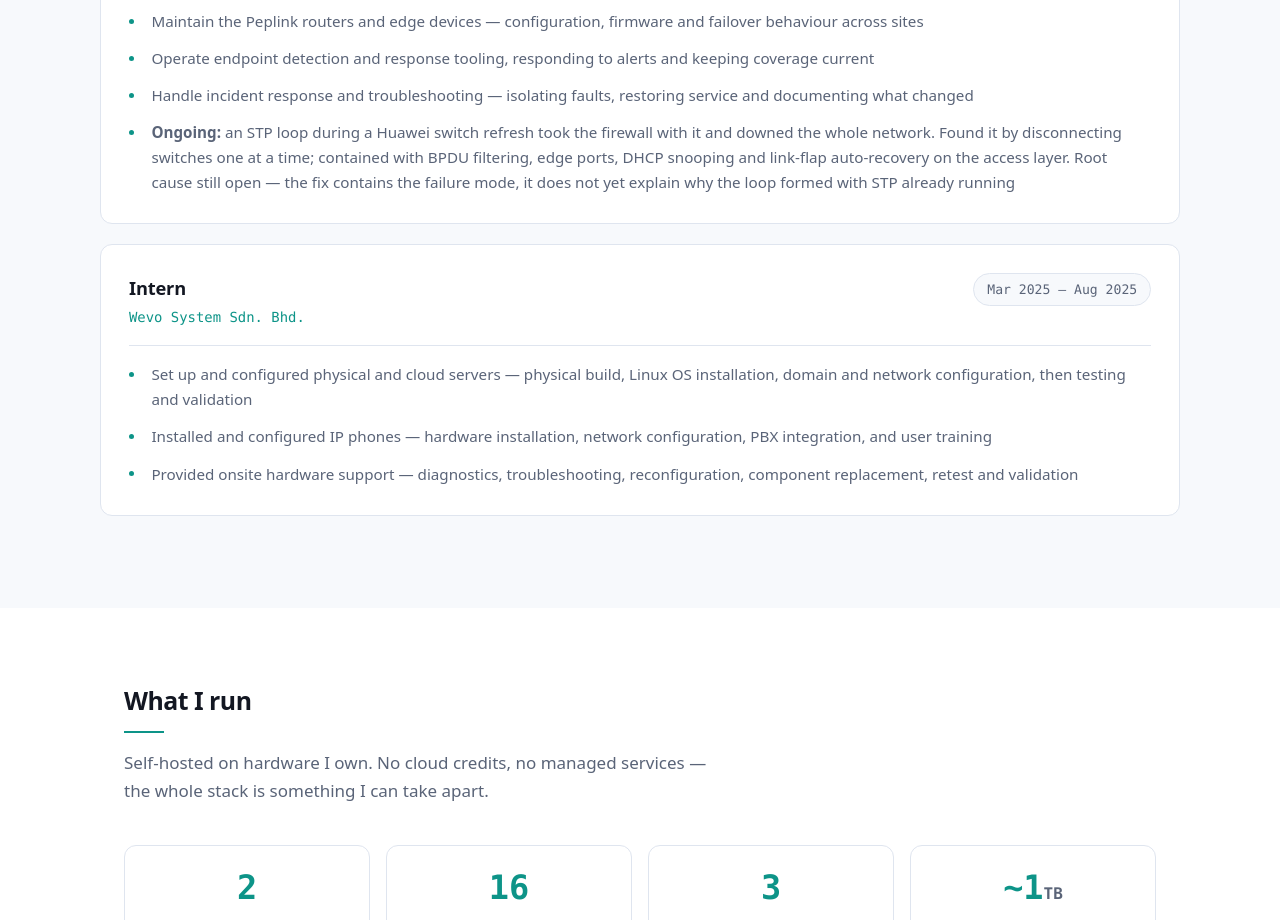
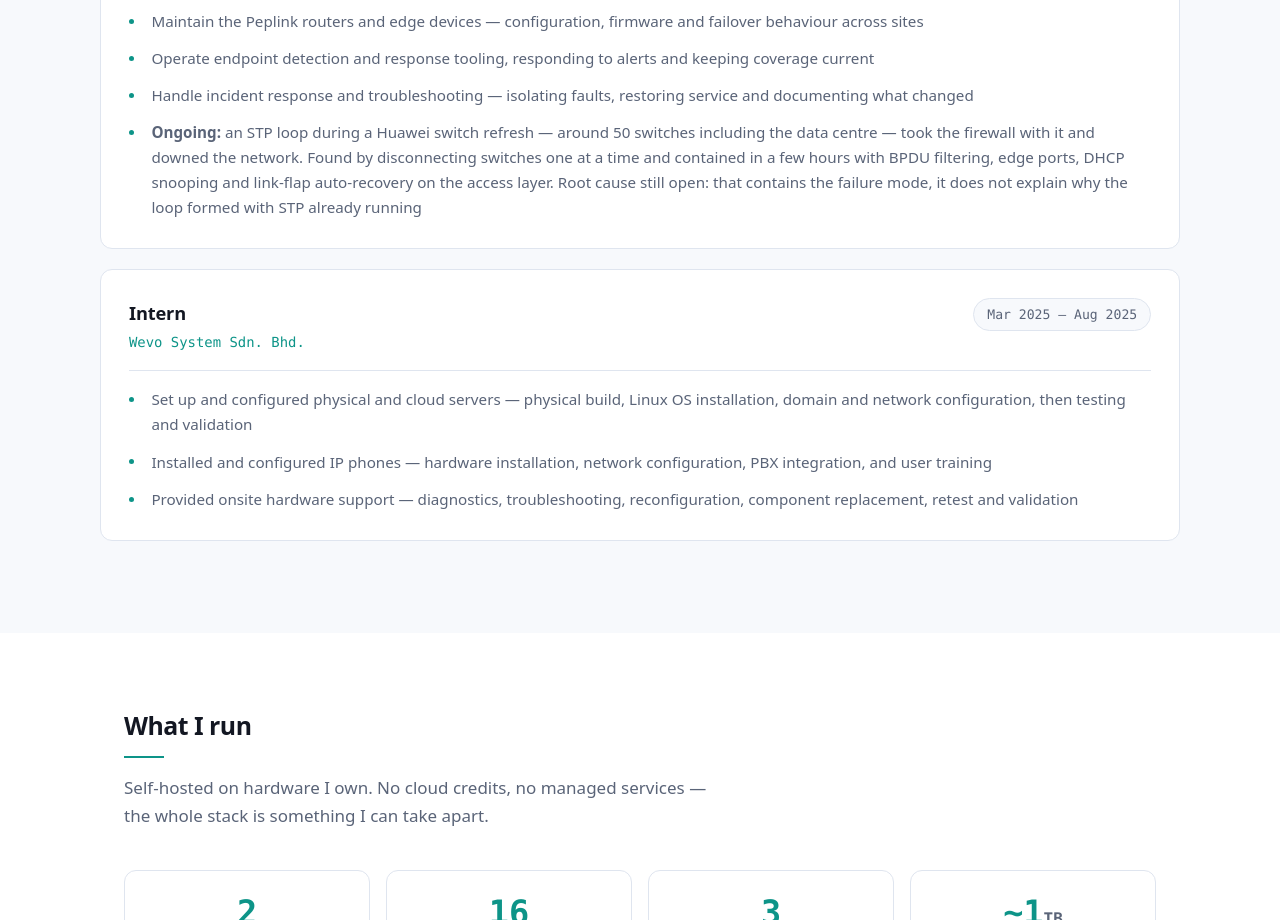
Before and after one commit to muhdharris/muhdharris.github.io, a plain HTML site: page index.html in a window 1280 px wide. Shown: the part 1750-2670 px from the top of the page. Drawn offline with Linux system fonts and the light colour scheme.

Commit message:
Put the real scale on the STP incident, and keep the CV build script
The incident bullet had no numbers in it, which is the same weakness as every other
bullet listing duties. It now states the scale: roughly 50 switches in the refresh
including the data centre, deployment running across a single day, isolated in hours,
one deployment run affected rather than the whole estate.

The 2-3 hours is written as "contained in hours" rather than a precise figure, because
I do not know whether that was time to identify the switch or time to restore service.
Those are different numbers and only one of them is a good result. Once told which, it
can be exact.

The vault note at Networking/Huawei STP Loop Outage.md now records the scale, and lists
what is still unestablished: which port or device bridged the loop, whether a port was
left as a trunk, and what the vendor's description of the existing topology got wrong.

Also fixed a workflow problem. I had been regenerating the CV by retyping its entire
content into a fresh script each time, which is how content gets lost or silently
differs between versions. The generator is now .build/build_cv.py -- the content lives
in the file, it measures text against real Helvetica widths, and it refuses to write if
the content would overflow one page. That last part is deliberate: the previous run was
2pt over and would have clipped the final line off the page while reporting success.
It is gitignored, since it is not site content.

```diff
--- a/index.html
+++ b/index.html
@@ -122,12 +122,14 @@
                     alerts and keeping coverage current</li>
                 <li>Handle incident response and troubleshooting — isolating faults,
                     restoring service and documenting what changed</li>
-                <li><strong>Ongoing:</strong> an STP loop during a Huawei switch refresh
-                    took the firewall with it and downed the whole network. Found it by
-                    disconnecting switches one at a time; contained with BPDU filtering,
-                    edge ports, DHCP snooping and link-flap auto-recovery on the access
-                    layer. Root cause still open — the fix contains the failure mode, it
-                    does not yet explain why the loop formed with STP already running</li>
+                <li><strong>Ongoing:</strong> an STP loop during a Huawei switch
+                    refresh — around 50 switches including the data centre — took the
+                    firewall with it and downed the network. Found by disconnecting
+                    switches one at a time and contained in a few hours with BPDU
+                    filtering, edge ports, DHCP snooping and link-flap auto-recovery on
+                    the access layer. Root cause still open: that contains the failure
+                    mode, it does not explain why the loop formed with STP already
+                    running</li>
             </ul>
 
         </div>
```
Also changed, not shown: README.md, 2 other files.
